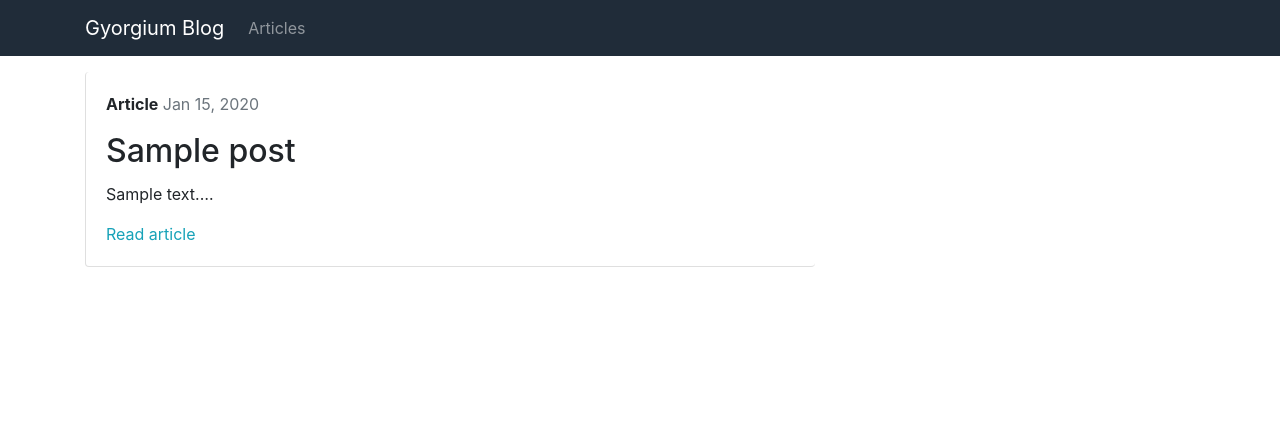
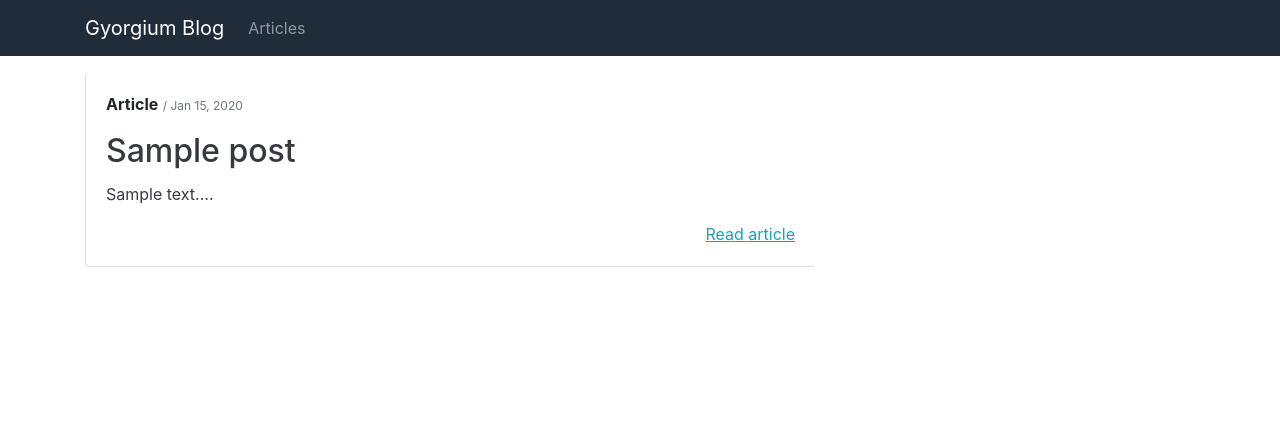
Before and after one commit to gyorgium/myblog, a Django app: page / in a window 1280 px wide. Shown: the top 441 px of the page. Run offline with Django 3.2, Linux system fonts and the light colour scheme; tables that the repository leaves empty hold one stand-in row (values such as "Sample post"); some libraries are stand-ins or nearby versions.

Commit message:
refine post date, text and read more entries

```diff
--- a/blog/static/css/main.css
+++ b/blog/static/css/main.css
@@ -18,3 +18,11 @@ footer {
     height: 3rem;
     padding-top: 0.5rem;
 }
+
+.post-date {
+    font-size: .75rem;
+}
+
+.post a:hover {
+    text-decoration: none !important;
+}
--- a/blog/templates/blog/post_list.html
+++ b/blog/templates/blog/post_list.html
@@ -1,21 +1,25 @@
 {% extends 'blog/base.html' %}
 
 {% block content %}
-<!-- article entries -->
+<!-- post entries -->
   <div class="row">
-    <div class="col-md-8">
+    <div class="col-md-8 post">
       {% for post in post_list %}
       {% if post.status == 1 and post.published_on  %}
         <div class="card mb-4 border-top-0 border-right-0">
           <div class="card-body">
             <p class="card-text">
               <strong>Article</strong>
-              <time class="text-muted">{{ post.published_on | date:"M d, Y"}}</time>
+              <time class="text-muted post-date"> / {{ post.published_on | date:"M d, Y"}}</time>
             </p>
-            <h2 class="card-title">{{ post.title }}</h2>
-            <p class="card-text">{{ post.content | truncatechars_html:200 | safe }}&hellip;</p>
+            <h2 class="card-title">
+              <a href="{% url 'post_detail' slug=post.slug %}" class="text-dark">{{ post.title }}</a>
+            </h2>
             <p class="card-text">
-              <a href="{% url 'post_detail' slug=post.slug %}" class="text-info">Read article</a>
+              <a href="{% url 'post_detail' slug=post.slug %}" class="text-dark">{{ post.content | truncatechars_html:200 | safe }}&hellip;</a>
+            </p>
+            <p class="card-text">
+              <a href="{% url 'post_detail' slug=post.slug %}" class="text-info float-right"><u>Read article</u></a>
             </p>
           </div>
         </div>
@@ -23,6 +27,6 @@
       {% endfor %}
     </div>
   </div>
-<!-- article entries end -->
+<!-- post entries end -->
 
 {% endblock %}
```
